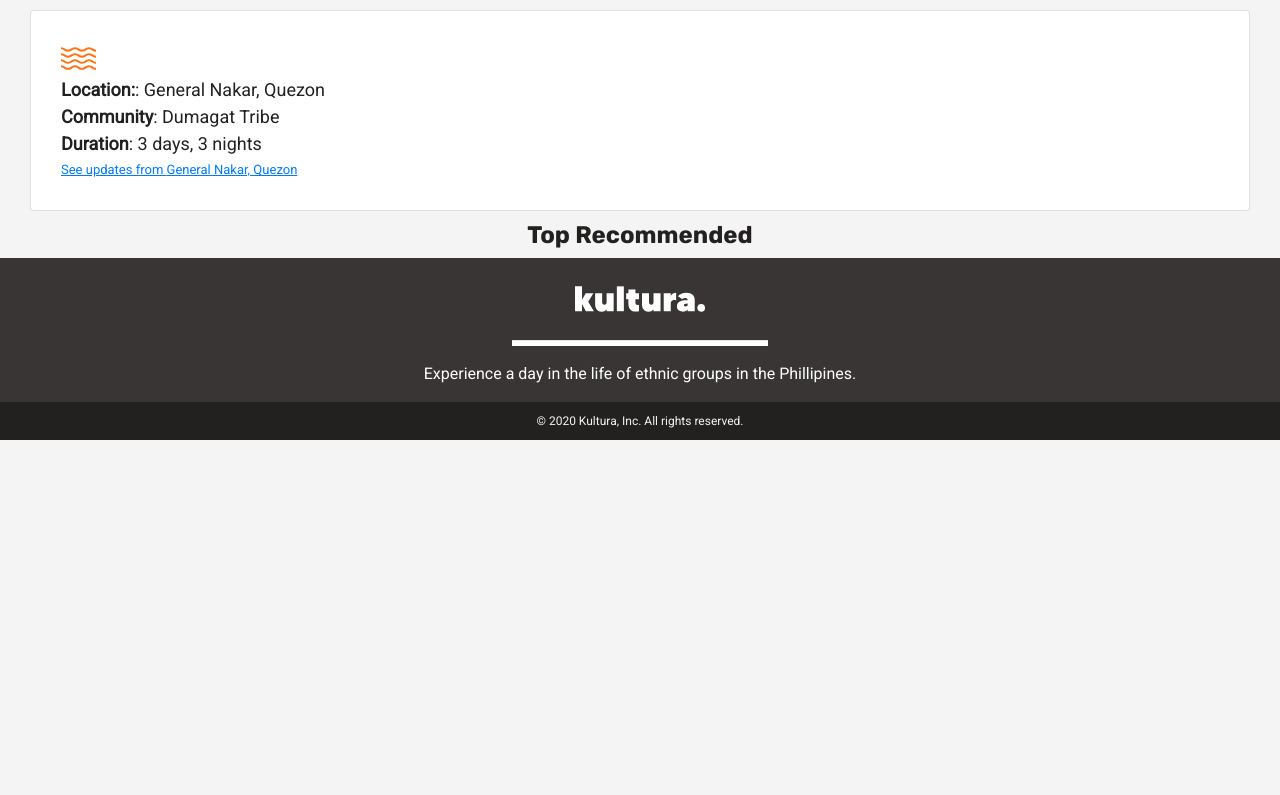
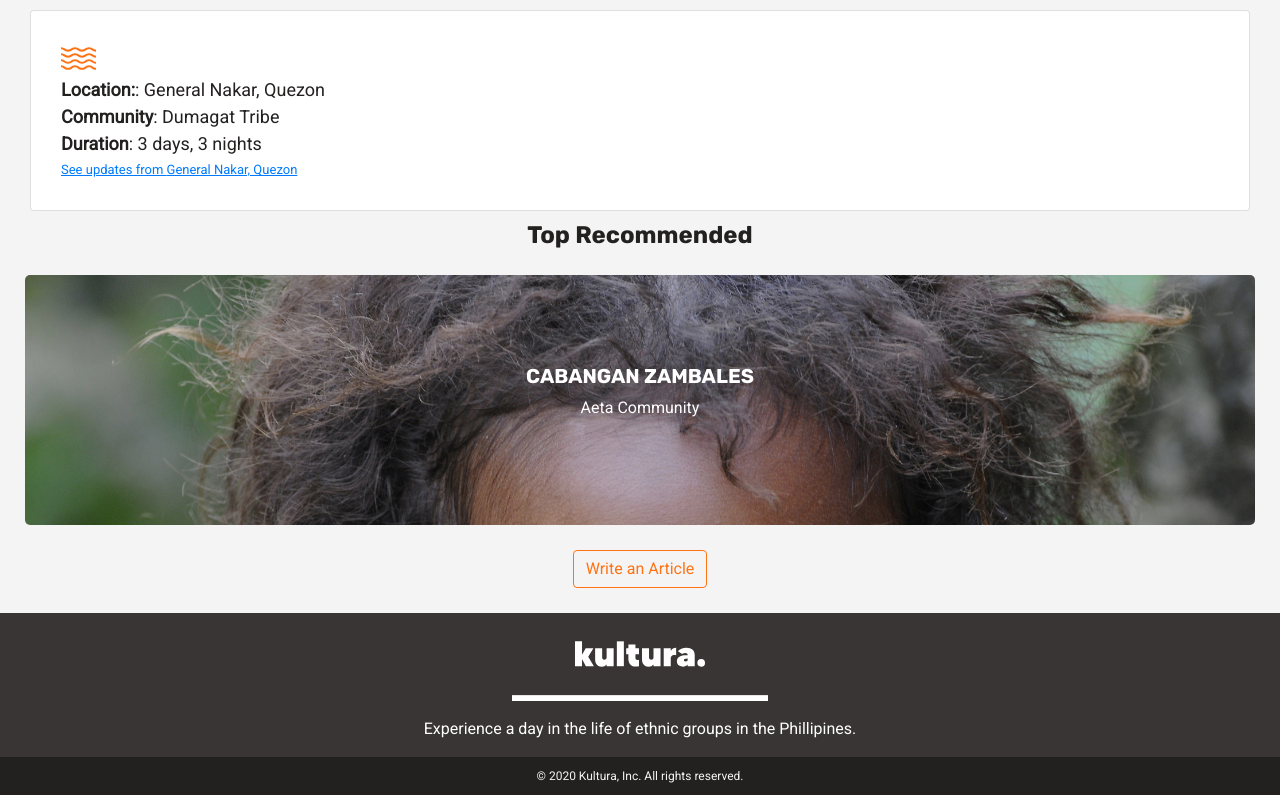
Before and after one commit to bluehacks2020/egg-soar-ugh-blue-hacks, a React (Create React App) app: page /profile in a window 1280 px wide. Shown: the part 693-1488 px from the top of the page. Before the commit the page ends 1133 px from the top, so only its background shows below. Built offline with nearby package versions, Linux system fonts and the light colour scheme.

Commit message:
progress

```diff
--- a/src/component/pages/LocationPage/style.css
+++ b/src/component/pages/LocationPage/style.css
@@ -50,3 +50,7 @@ ol {
   background-color: #ff7315 !important;
   border-color: #ff7315 !important;
 }
+
+.profile-article {
+  margin-bottom: 25px;
+}
--- a/src/component/pages/ProfilePage/ProfilePage.js
+++ b/src/component/pages/ProfilePage/ProfilePage.js
@@ -1,7 +1,9 @@
 import React from 'react'
-import {Image, Card} from 'react-bootstrap'
+import {Image, Card, Button} from 'react-bootstrap'
 
 import profile from '../../../data/profile'
+import LocationCard from '../../LocationCard'
+import { locations } from '../../../data/locations'
 import './style.css'
 import avatar from '../../../assets/images/avatar.png'
 import fish from '../../../assets/images/fish.svg'
@@ -20,6 +22,8 @@ const ProfilePage = () => {
         )
         return a
     }, [])
+
+    const loc = locations.locations[0]
 
     return (
     <div className="ProfilePage">
@@ -45,7 +49,13 @@ const ProfilePage = () => {
         <div className="profile-subsection">
             <h4>Top Recommended</h4>
             <div>
+                <LocationCard key={loc.id} id={loc.id} location={loc.location} community={loc.community} />
             </div>
+        </div>
+        <div className="profile-article">
+            <Button variant="outline-warning">
+                Write an Article
+            </Button>
         </div>
     </div>
     )
--- a/src/component/pages/ProfilePage/style.css
+++ b/src/component/pages/ProfilePage/style.css
@@ -44,3 +44,29 @@ img.profile-pic {
 .card-body {
     padding: 25px !important;
 }
+
+.btn-outline-warning {
+    border-color: #ff7315 !important;
+    color: #ff7315 !important;
+
+
+  }
+  .btn-outline-warning:hover {
+    background-color: #ff7315 !important;
+    color: white !important;
+
+
+  }
+
+  .btn-outline-warning:active {
+
+    border-color: #ff7315 !important;
+  }
+  .btn-outline-warning:visited {
+    border-color: #ff7315 !important;
+
+  }
+  .btn-outline-warning:focus {
+    background-color: #ff7315 !important;
+    border-color: #ff7315 !important;
+  }
```
